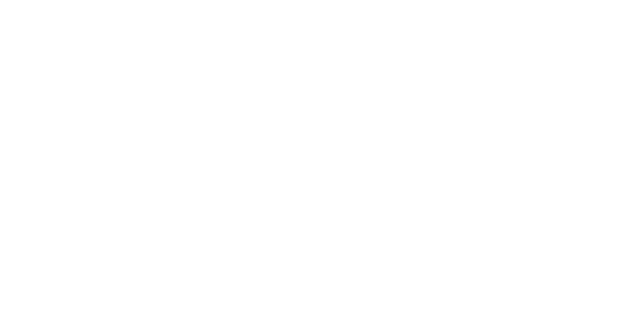
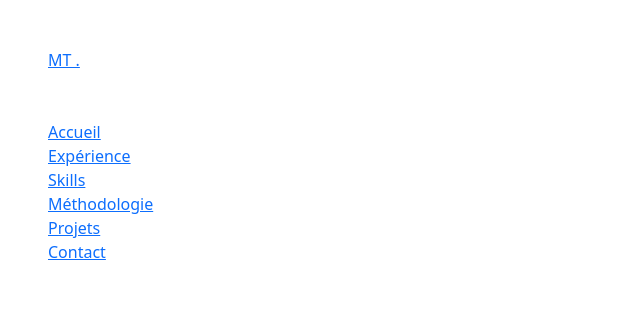
Before and after one commit to Madouss-Traore/My-portfolio, a plain HTML site: page index.html in a window 1280 px wide. Shown: the whole page, without its empty margins (0-640 px from the left). Drawn offline with nearby package versions, Linux system fonts and the light colour scheme.

Commit message:
feat: add fixed sidebar header with navigation links

```diff
--- a/index.html
+++ b/index.html
@@ -12,3 +12,29 @@
 
 
 </head>
+
+<body>
+
+  <header id="header-nav" class="col-lg-2 position-fixed px-5 bg-white h-100">
+    <div class="header-wrap d-flex flex-column justify-content-between h-100">
+      <div>
+        <div class="site-logo mt-5">
+          <p class="logo"><a href="#accueil">MT .</a></p>
+        </div>
+
+        <nav id="one-page-menu" class="vertical-menu my-5">
+          <ul class="menu-list list-unstyled">
+            <li><a href="#accueil" class="nav">Accueil</a></li>
+            <li><a href="#experience" class="nav">Expérience</a></li>
+            <li><a href="#skills" class="nav">Skills</a></li>
+            <li><a href="#methodo" class="nav">Méthodologie</a></li>
+            <li><a href="#projets" class="nav">Projets</a></li>
+            <li><a href="#contact" class="nav">Contact</a></li>
+          </ul>
+        </nav>
+      </div>
+
+    </div>
+  </header>
+
+</body>
```
